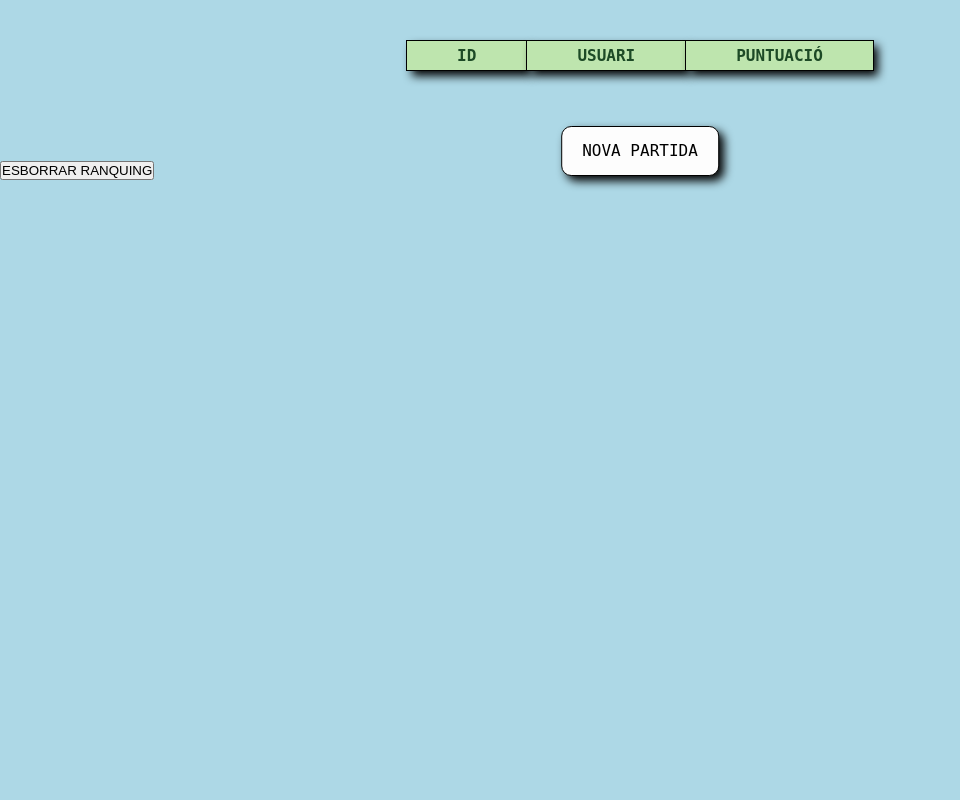
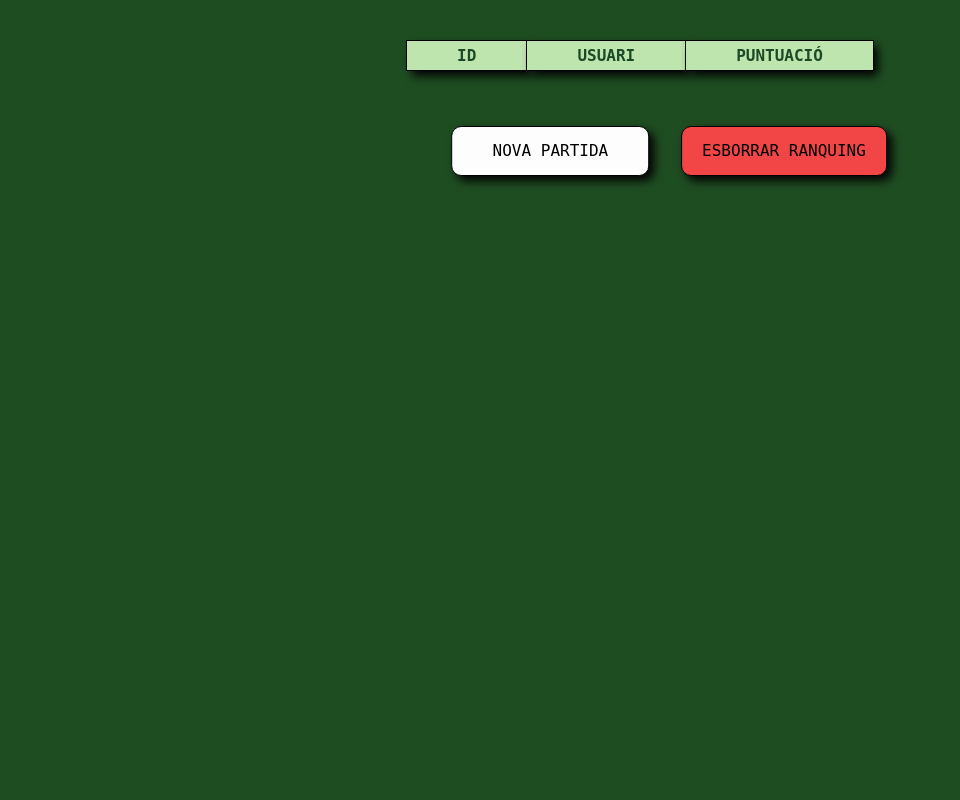
Before and after one commit to arnauramos/SquareClicker, a PHP site: page /ranquing.php in a window 1280 px wide. Shown: the whole page, without its empty margins (0-960 px from the left). Run offline with PHP 8.4, Linux system fonts and the light colour scheme; data that the repository does not hold is empty.

Commit message:
Style ranquing final boss 360

```diff
--- a/ranquing.php
+++ b/ranquing.php
@@ -1,7 +1,7 @@
 <?php
 $servername = "localhost";
 $username = "root";
-$password = "root";
+$password = "";
 $dbname = "squareclickerdb";
 
 //creem connexió
@@ -37,7 +37,7 @@ $result = mysqli_query($conn, $sql);
     <script type="text/javascript" src="functions.js"></script>
     <link rel="stylesheet" type="text/css" href="style.css"/>
 </head>
-<body>
+<body style="background-color:#1F4D22;">
 <!--crear la taula de puntuació-->
 <table id="Taula">
 <tr id="titols">
--- a/style.css
+++ b/style.css
@@ -178,15 +178,15 @@ div#x2{
   font-family: monospace;
 }
 #button3{
-  display: block;
+  display: inline-block;
   position: relative;
   transform: translate(-50%, -50%);
   top: 5vh;
-  left: 50vw;
+  left: 43vw;
   z-index: 600;
   font-size: 1rem;
   line-height: 1.25rem;
-  padding: 10px 20px;
+  padding: 10px 40px;
   min-width: 50px;
   min-height: 50px;
   cursor: pointer;
@@ -227,7 +227,7 @@ left:calc(40vw + 3px);}
 
 #button3:active{box-shadow: 2px 2px 0px #030303;
 top:calc(5vh + 3px);
-left:calc(50vw + 3px);}
+left:calc(43vw + 3px);}
 
 #ranquing2:active{box-shadow: 2px 2px 0px #030303;
 top:calc(50vh + 3px);
@@ -306,3 +306,28 @@ tr#titols td.puntuacio{
   text-transform: uppercase;
   background-color:
 }
+
+button#esborrar{
+  display: inline-block;
+  position: relative;
+  transform: translate(-50%, -50%);
+  top: 5vh;
+  left: 45.5vw;
+  z-index: 600;
+  font-size: 1rem;
+  line-height: 1.25rem;
+  padding: 10px 20px;
+  min-width: 50px;
+  min-height: 50px;
+  cursor: pointer;
+  border: 1px solid black;
+  background-color: #f24646;
+  outline: none;
+  box-shadow: 5px 5px 10px #030303;
+  transition: all 300ms ease;
+  border-radius: 10px;
+  font-family: monospace;}
+
+  button#esborrar:active{box-shadow: 2px 2px 0px #030303;
+  top:calc(5vh + 3px);
+  left:calc(45.5vw + 3px);}
```
